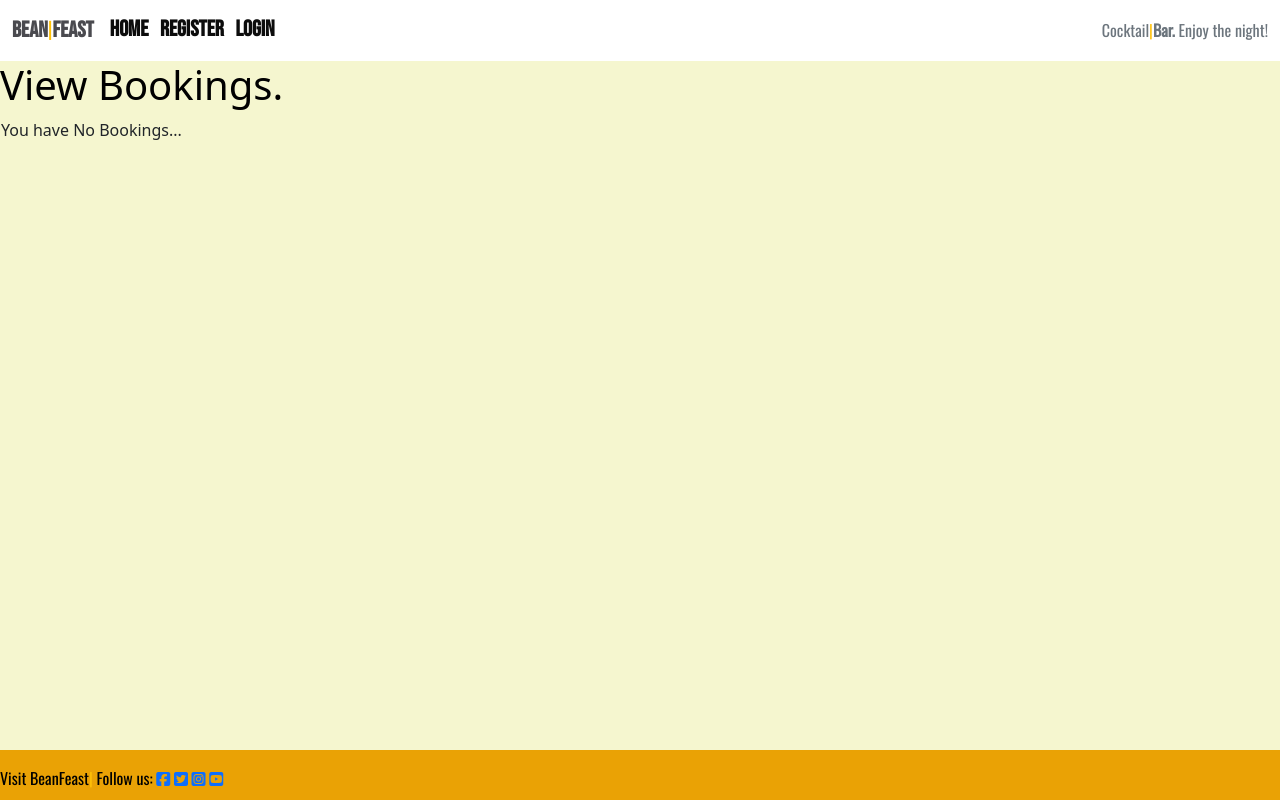
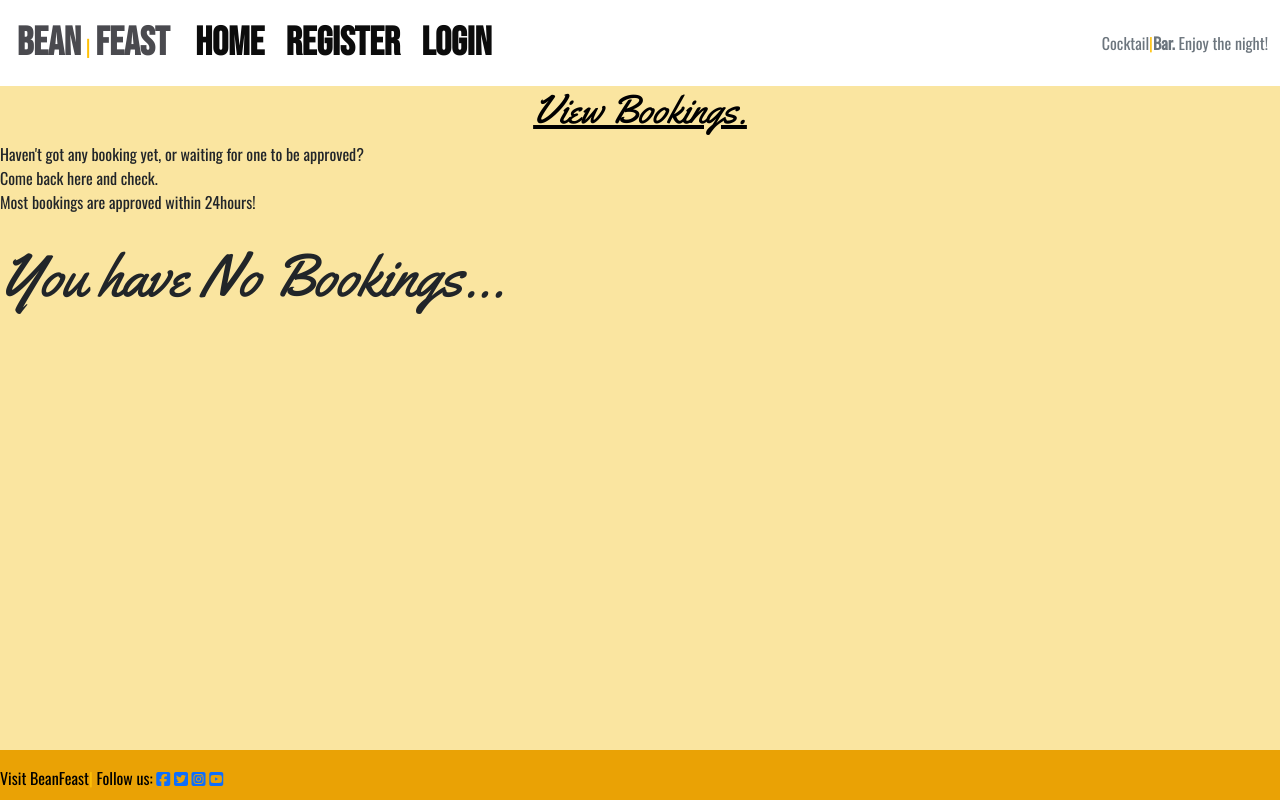
Before and after one commit to ajorgensen89/project4, a Django app: page / in a window 1280 px wide. Run offline with Django 3.2, Linux system fonts and the light colour scheme; data that the repository does not hold is empty; some libraries are stand-ins or nearby versions.

Commit message:
CSS commit - need to work on error from when in admin - checking bookings

```diff
--- a/bookings/views.py
+++ b/bookings/views.py
@@ -31,7 +31,7 @@ def create_a_booking(request):
     if request.method == 'POST':
         form = BookingForm(request.POST)
         if form.is_valid():
-            form.instance.name = request.name
+            form.instance.name = request.user
             messages.success(request, "success")
             form.save()
             print("success")
--- a/static/css/style.css
+++ b/static/css/style.css
@@ -8,6 +8,7 @@ p,
 div {
     font-family: 'Oswald', sans-serif;
 }
+
 
 /*No decoration on lists*/
 ul {
@@ -25,13 +26,31 @@ ul {
 /*Head Logo*/
 .beanfeast {
     font-family: 'Bebas Neue', sans-serif;
-    font-size: 1.4rem;
+    font-size: 40px;
     font-weight: 700;
     color: #4A4A4F;
+    padding: 0 5px 0 5px;
+}
+
+
+/*Text*/
+.text-funky {
+    font-family: Yellowtail, sans-serif;
+    font-size: 40px;
+}
+
+.text-funky-smaller {
+    font-family: Yellowtail, sans-serif;
+    font-size: 20px;
+}
+
+.text-funky-lg {
+    font-family: Yellowtail, sans-serif;
+    font-size: 60px;
 }
 
 .main-bg {
-    background-color: #f5f6cf;
+    background-color: #fae5a0;
 }
 
 
@@ -64,6 +83,7 @@ form {
 
 .form-large {
     height: 550px;
+    width: 400px;
 }
 
 input,
@@ -115,3 +135,10 @@ footer {
     height: 50px;
     width: 100%;
 }
+
+@media screen and (max-width: 540px) {
+    .form-large {
+        width: 320px;
+        height: 550px;
+    }
+}
--- a/templates/account/logout.html
+++ b/templates/account/logout.html
@@ -15,8 +15,9 @@
     </div>
     <div class="row">
         <div class="col-md-8 mt-3 offset-md-2">
-            <!--Sign out form/button-->
+            <!--Sign out form-->
             <form class="form-smaller" method="post" action="{% url 'account_logout' %}">
+                <!--Token for protection on form submission-->
                 {% csrf_token %}
                 {% if redirect_field_value %}
                 <input type="hidden" name="{{ redirect_field_name }}" value="{{ redirect_field_value }}" />
--- a/templates/base.html
+++ b/templates/base.html
@@ -7,9 +7,12 @@
     <title>BeanFeast</title>
 
     <link rel="preconnect" href="https://fonts.gstatic.com">
+    <!--Font Styles-->
     <link rel="preconnect" href="https://fonts.googleapis.com">
     <link rel="preconnect" href="https://fonts.gstatic.com" crossorigin>
-    <link href="https://fonts.googleapis.com/css2?family=Bebas+Neue&family=Oswald&display=swap" rel="stylesheet">
+    <link href="https://fonts.googleapis.com/css2?family=Bebas+Neue&family=Oswald&family=Yellowtail&display=swap"
+        rel="stylesheet">
+
     <link rel="stylesheet" href="https://cdnjs.cloudflare.com/ajax/libs/font-awesome/5.15.3/css/all.min.css">
     <meta name="viewport" content="width=device-width, initial-scale=1" />
     <link href="https://cdn.jsdelivr.net/npm/bootstrap@5.0.1/dist/css/bootstrap.min.css" rel="stylesheet"
@@ -43,6 +46,7 @@
 
     <nav class="navbar navbar-expand-lg navbar-light bg-white">
         <div class="container-fluid">
+            <!--Logo and name of the cocktail bar - Beanfeast. Also a navigation to home.-->
             <a class="navbar-brand" href="{% url 'home' %}"><span class="beanfeast">Bean</span><span
                     class="text-warning">|</span><span><strong class="beanfeast">Feast</span></strong></a>
             <button class="navbar-toggler" type="button" data-bs-toggle="collapse" data-bs-target="#navbarText"
@@ -52,23 +56,32 @@
             <div class="collapse navbar-collapse" id="navbarText">
                 <ul class="me-auto mb-2 mb-lg-0 list-inline">
                     <li class="list-inline-item ">
+                        <!--This could essentially be removed if the 'BEANFEAST' logo was used as a navigation link.
+                            Not obvious, so left in 'home' link-->
                         <a class="hover-orange-class active beanfeast" aria-current="page"
                             href="{% url 'home' %}">Home</a>
                     </li>
+                    <!--Once user has registered, these navigation links will show. Can now book a table.-->
                     {% if user.is_authenticated %}
                     <li class="list-inline-item">
+                        <!--Sign out-->
                         <a class="hover-orange-class beanfeast" href="{% url 'account_logout' %}">Logout</a>
                     </li>
+                    <!--Create a booking-->
                     <li class="list-inline-item">
                         <a class="hover-orange-class beanfeast" href="{% url 'create_a_booking' %}">BOOK NOW!</a>
                     </li>
+                    <!--View Your bookings-->
                     <li class="list-inline-item">
                         <a class="hover-orange-class beanfeast" href="{% url 'get_bookings_sheet' %}">View!</a>
                     </li>
+                    <!--Until user registers or logins in, only these navigation links will show.-->
                     {% else %}
+                    <!--Register before booking-->
                     <li class="list-inline-item">
                         <a class="hover-orange-class beanfeast" href="{% url 'account_signup' %}">Register</a>
                     </li>
+                    <!--Sign in if an account is already created-->
                     <li class="list-inline-item">
                         <a class="hover-orange-class beanfeast" href="{% url 'account_login' %}">Login</a>
                     </li>
@@ -85,6 +98,8 @@
     <div class="container">
         <div class="row">
             <div class="col-md-8 offset-md-2">
+                <!--For loop created to iterate through any message.tags to create an 'Alert Banner'.
+                JavaScript below in <script> sets time out for alert banner to fade away.-->
                 {% for message in messages %}
                 <div class="alert {{ message.tags }} alert-dismissible fade show" id="msg" role="alert">
                     {{ message | safe }}
@@ -104,6 +119,9 @@
     <!-- Footer -->
     <footer class="footer mt-auto py-3 orange-footer">
         <p><span class="text-left text-black">Visit BeanFeast</span><span class="text-warning">|</span>
+            <!--In a full used website,
+                these links would be a particular homepage of a business using this page,
+                not just a homepage to the socail sites-->
             <span class="text-right text-black">Follow us: <a href="https://en-gb.facebook.com/" target="_blank"><i
                         class="fab fa-facebook-square"></i></a>
                 <a href="https://twitter.com/?lang=en-gb" target="_blank"><i class="fab fa-twitter-square"></i></a>
@@ -113,6 +131,7 @@
             </span>
         </p>
     </footer>
+    <!--Time out set for 'Message Tags' so they disappear after the stated time-->
     <script>
         setTimeout(function () {
             let messages = document.getElementById("msg");
@@ -120,12 +139,6 @@
             alert.close();
         }, 3000);
 
-        setTimeout(function () {
-            let m = document.getElementById("mm");
-            let a = new bootstrap.Alert(m);
-            a.close();
-        }, 3000);
-
     </script>
 </body>
 
--- a/templates/bookings/bookings_sheet.html
+++ b/templates/bookings/bookings_sheet.html
@@ -1,20 +1,23 @@
 {% extends "base.html" %}
 
 {% block content %}
-
-<h1 class="text-black">View Bookings.</h1>
+<div>
+    <h1 class="text-black text-funky text-center text-decoration-underline">View Bookings.</h1>
+    <p>Haven't got any booking yet, or waiting for one to be approved?<br>
+        Come back here and check.<br>
+        Most bookings are approved within 24hours!</p>
+</div>
 <table>
     <div>
         {% for item in items %}
         {% if user.username != item.name %}
         <tr>
-
+            <i class="fa-solid fa-spinner fa-spin-pulse"></i>
             <!-- {% include '_messages.html' %} -->
-
             {% else %}
             {% if item.approve %}
             <td>
-            <p>{{ item.name }} Your booking is Approved. {{ item.date}} at {{item.time}}
+                <p class="text-funky-smaller">{{ item.name }} Your booking is Approved. {{ item.date}} at {{item.time}}
                     for {{ item.people }} booked by {{ item.email }}
                 </p>
             </td>
@@ -34,7 +37,7 @@
         </tr>
         {% empty %}
 
-    <tr>
+        <tr class="text-funky-lg">
             <td>You have No Bookings...</td>
         </tr>
         {% endfor %}
```
Also changed, not shown: templates/account/login.html (+5 -2 lines), templates/account/signup.html (+5 -2 lines), templates/bookings/book_table.html (+25 -2 lines), templates/index.html (+9 -5 lines), templates/post_detail.html (+11 -9 lines). Lines whose indentation alone changed are shown as unchanged.
